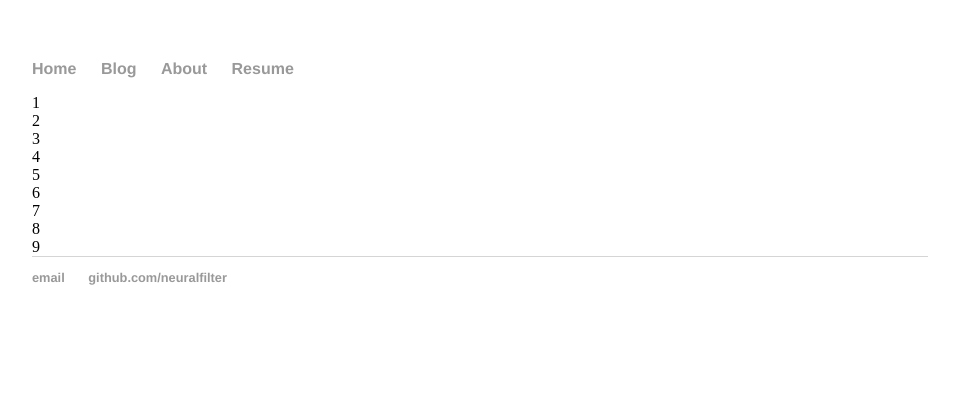
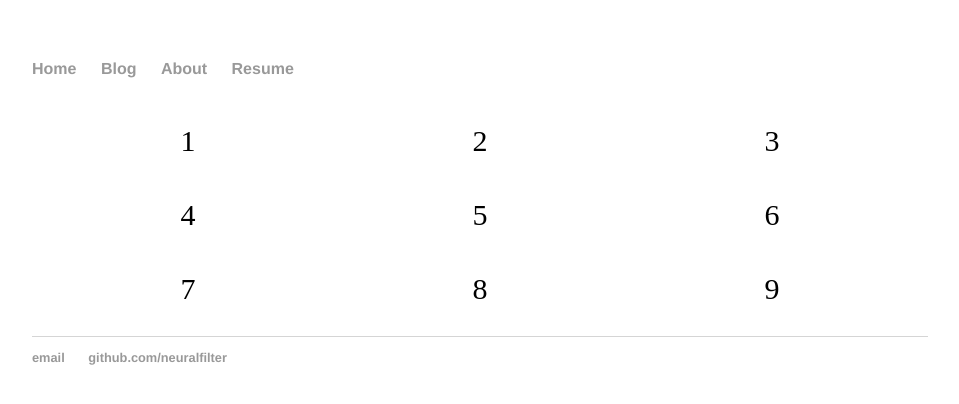
Before and after one commit to neuralfilter/neuralfilter.github.ioa, a Jekyll site: the page built from about/index.html, in a window 1280 px wide. Shown: the top 404 px of the page, without its empty margins (160-1119 px from the left). Built offline with Jekyll 4.4.1, drawn with Linux system fonts in a browser that asks for light colours.

Commit message:
Update index.html

```diff
--- a/about/index.html
+++ b/about/index.html
@@ -2,6 +2,22 @@
 layout: default
 title: Seiji's Projects
 ---
+
+<head>
+<style>
+.grid-container {
+  display: grid;
+  grid-template-columns: auto auto auto;
+  padding: 10px;
+}
+.grid-item {
+  padding: 20px;
+  font-size: 30px;
+  text-align: center;
+}
+</style>
+</head>
+
 <div class="grid-container">
   <div class="grid-item">1</div>
   <div class="grid-item">2</div>
```
